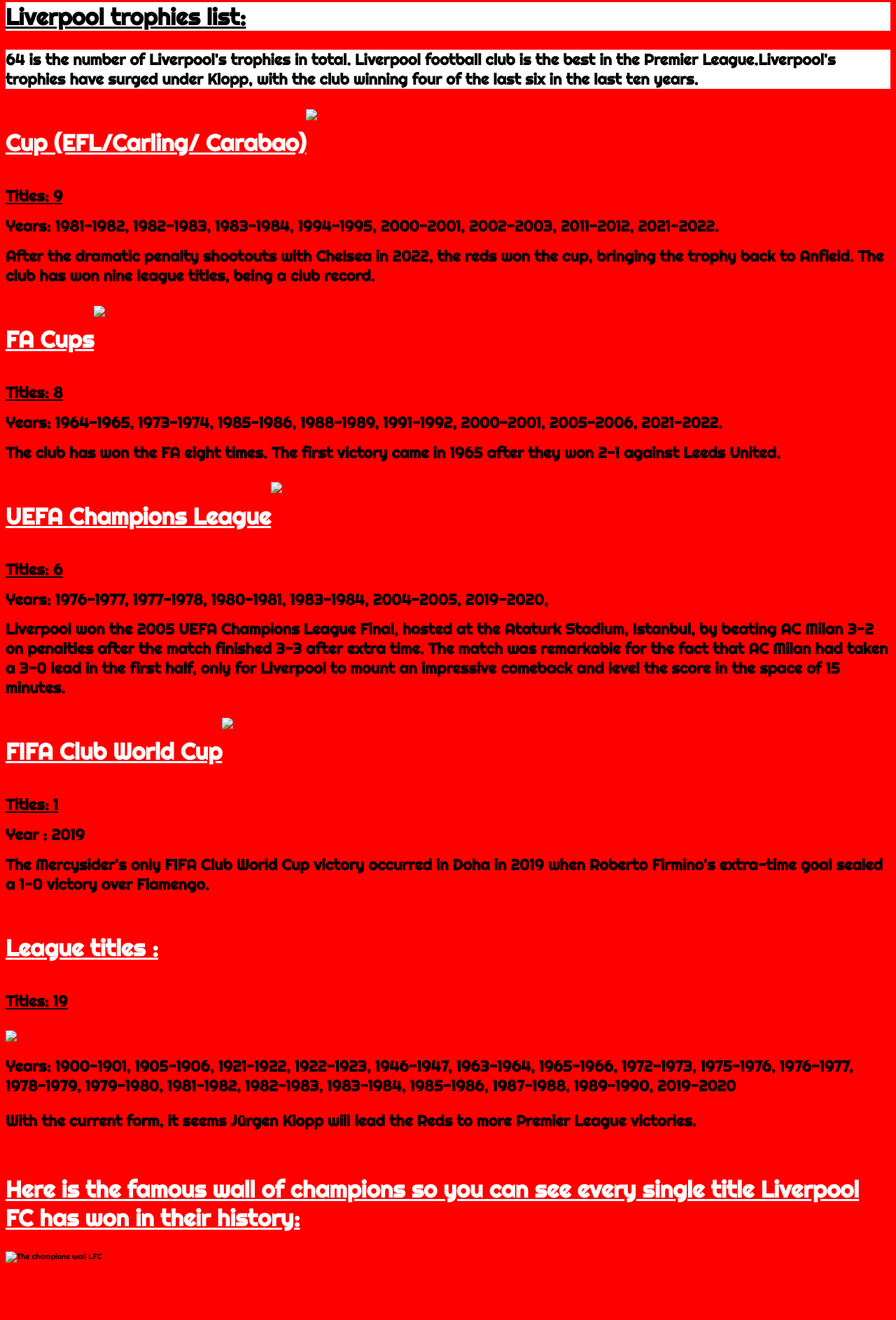
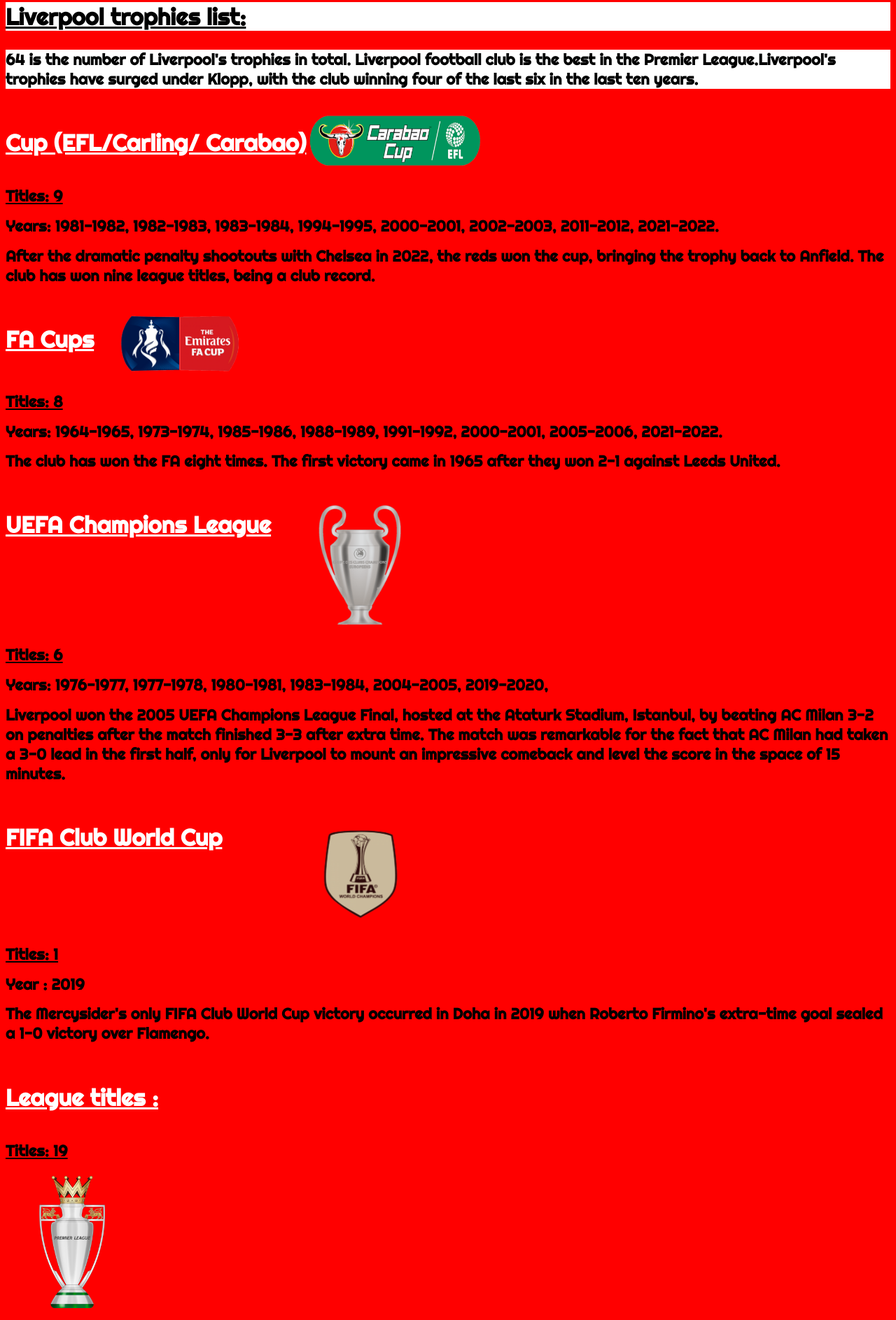
Before and after one commit to NiallD124/First-Website-LFC-, a plain HTML site: page page2.html in a window 1280 px wide. Shown: the part 520-2407 px from the top of the page at 70% size. Before the commit the page ends 2333 px from the top, so only its background shows below. Drawn offline with Linux system fonts and the light colour scheme; the site is published under a folder, as on GitHub Pages, so addresses that start at the root find nothing.

Commit message:
Second commit

```diff
--- a/page2.html
+++ b/page2.html
@@ -26,28 +26,28 @@
 <br>
 
 <div class="next-to">
-<h2><u>Cup (EFL/Carling/ Carabao)</u></h2> <img src="/carabaocupp.png" width=" 20%"/>
+<h2><u>Cup (EFL/Carling/ Carabao)</u></h2> <img src="carabaocupp.png" width=" 20%"/>
 </div>
 <h1><u>Titles: 9</u></h1>
 <h1>Years: 1981-1982, 1982-1983, 1983-1984, 1994-1995, 2000-2001, 2002-2003, 2011-2012, 2021-2022.</h1>
 <h1>After the dramatic penalty shootouts with Chelsea in 2022, the reds won the cup, bringing the trophy back to Anfield. The club has won nine league titles, being a club record.</h1>
 <br>
 <div class="next-to">
-<h2><u>FA Cups</h2></u> <img src="/Fa Cup 2d.png" width="20%"/></h1>
+<h2><u>FA Cups</h2></u> <img src="Fa Cup 2d.png" width="20%"/></h1>
 </div>
 <h1><u>Titles: 8</u></h1>
 <h1>Years: 1964-1965, 1973-1974, 1985-1986, 1988-1989, 1991-1992, 2000-2001, 2005-2006, 2021-2022.</h1>
 <h1>The club has won the FA eight times. The first victory came in 1965 after they won 2-1 against Leeds United.</h1>
 <br>
 <div class="next-to">
-<h2><u>UEFA Champions League</u></h2> <img src="/new champo 2d f.png" width="20%">
+<h2><u>UEFA Champions League</u></h2> <img src="new champo 2d f.png" width="20%">
 </div>
 <h1><u>Titles: 6</u></h1>
 <h1>Years:  1976-1977, 1977-1978, 1980-1981, 1983-1984, 2004-2005, 2019-2020,</h1>
 <h1>Liverpool won the 2005 UEFA Champions League Final, hosted at the Ataturk Stadium, Istanbul, by beating AC Milan 3-2 on penalties after the match finished 3-3 after extra time. The match was remarkable for the fact that AC Milan had taken a 3-0 lead in the first half, only for Liverpool to mount an impressive comeback and level the score in the space of 15 minutes.</h1>
 <br>
 <div class="next-to">
-<h2><u>FIFA Club World Cup</u></h2> <img src="/club worldcup 2d f.png" width="33%">
+<h2><u>FIFA Club World Cup</u></h2> <img src="club worldcup 2d f.png" width="33%">
 </div>
 <h1><u>Titles: 1</u></h1>
 <h1>Year : 2019</h1>
@@ -55,13 +55,13 @@
 <br>
 <h2><u>League titles :</u></h2>
 <div class="next-to"></div>
-<h1><u>Titles: 19</u></p><img src="/prem league using .png" width="15%">
+<h1><u>Titles: 19</u></p><img src="prem league using .png" width="15%">
 </div>
 <h1>Years: 1900-1901, 1905-1906, 1921-1922, 1922-1923, 1946-1947, 1963-1964, 1965-1966, 1972-1973, 1975-1976, 1976-1977, 1978-1979, 1979-1980, 1981-1982, 1982-1983, 1983-1984, 1985-1986, 1987-1988, 1989-1990, 2019-2020</p>
 <p>With the current form, it seems Jürgen Klopp will lead the Reds to more Premier League victories. </h1>
 <br>
 <h2><u>Here is the famous wall of champions so you can see every single title Liverpool FC has won in their history:</u></h2>
-<img src="/champos wall.png" alt="The champions wall LFC" width="100%"/>
+<img src="champos wall.png" alt="The champions wall LFC" width="100%"/>
 
 
 </body>
```
Also changed, not shown: index.html (+4 -4 lines), page3.html (+5 -5 lines).
